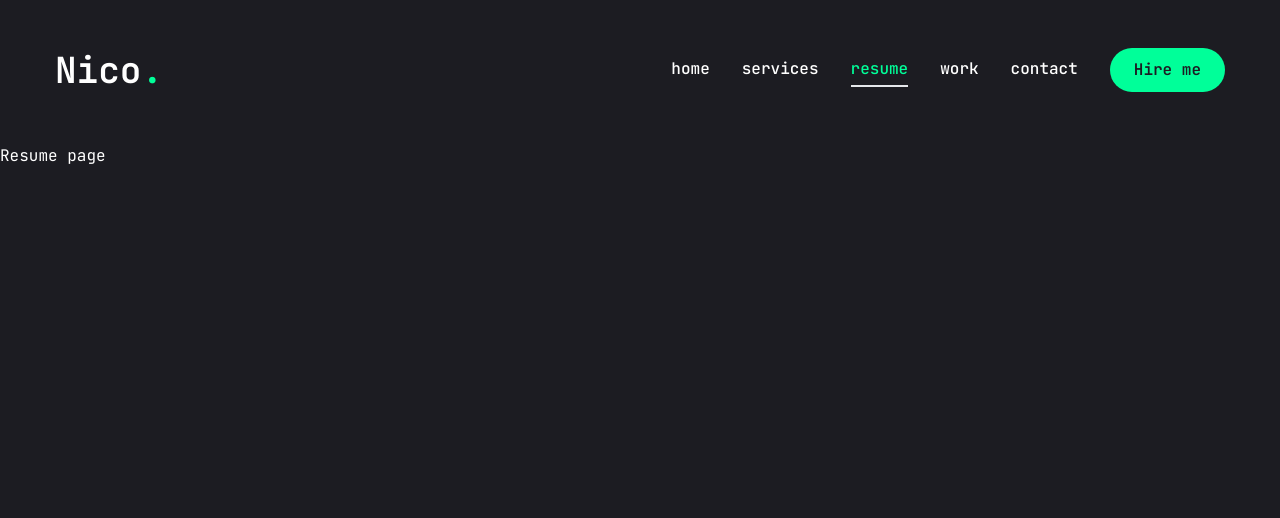
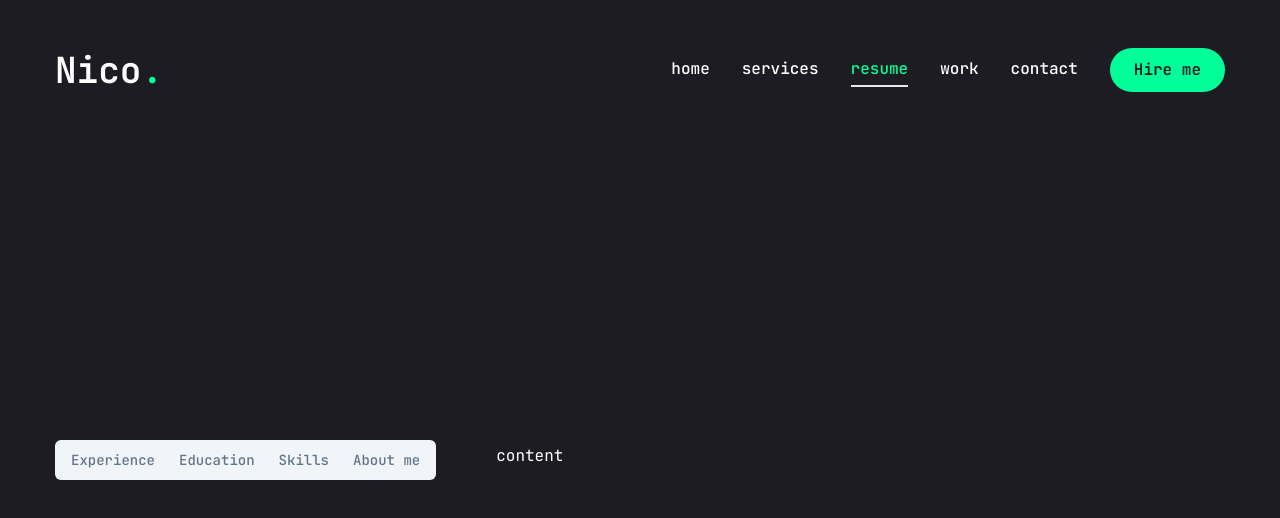
Before and after one commit to Nico-LeeNH/portfolioweb, a Next.js app: page /resume in a window 1280 px wide. Shown: the top 518 px of the page. Built offline with nearby package versions, Linux system fonts and the light colour scheme.

Commit message:
resume page on progress

```diff
--- a/app/resume/page.jsx
+++ b/app/resume/page.jsx
@@ -111,7 +111,29 @@
 
 const Resume = () => {
   return (
-    <div>Resume page</div>
+    <motion.div
+    initial = {{ opacity: 0 }}
+    animate={{
+      opacity: 1,
+      transition: { delay: 2.4, duration: 0.4, ease: "easeIn"},
+     }}
+     className='min-h-[80vh] flex items-center justify-center py-12 xl:py-0'
+    >
+      <div className="container mx-auto">
+        <Tabs defaultValue="experience"
+        className="flex flex-col xl:flex-row gap-[60px]">
+          <TabsList>
+            <TabsTrigger>Experience</TabsTrigger>
+            <TabsTrigger>Education</TabsTrigger>
+            <TabsTrigger>Skills</TabsTrigger>
+            <TabsTrigger>About me</TabsTrigger>
+          </TabsList>
+
+          {/*content*/}
+          <div>content</div>
+        </Tabs>
+      </div>
+    </motion.div>
   )
 }
 
```
